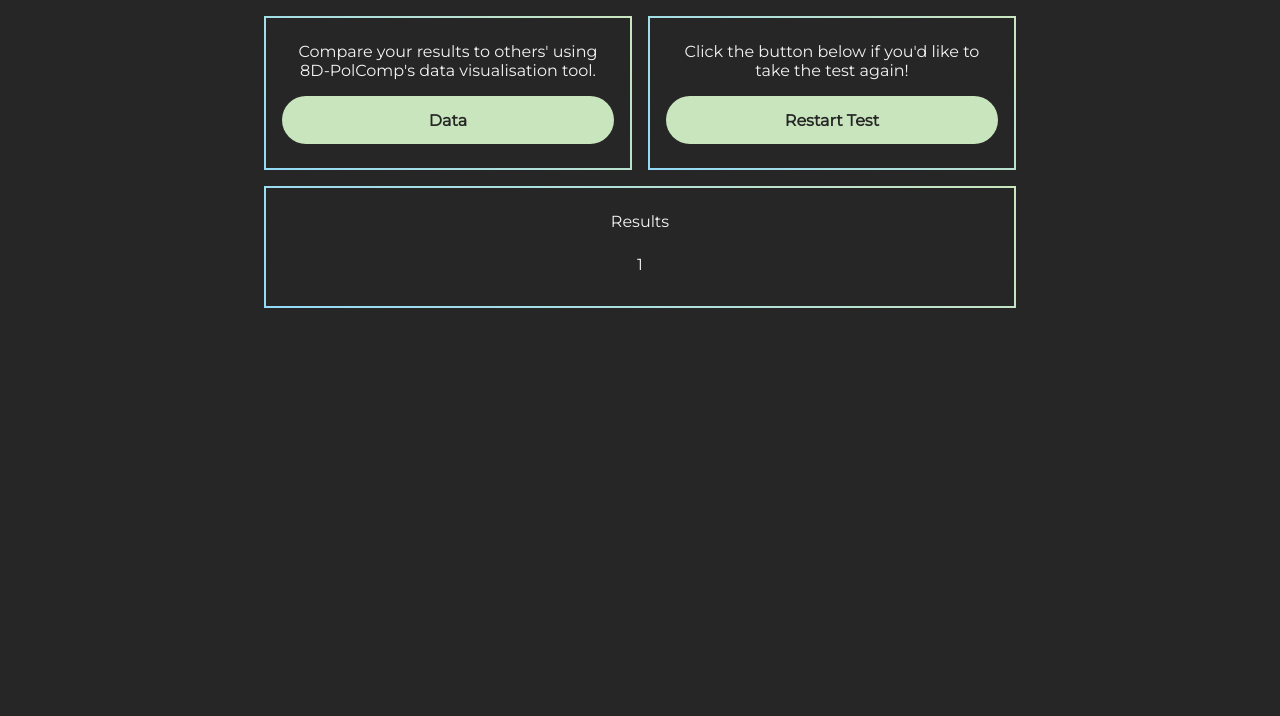
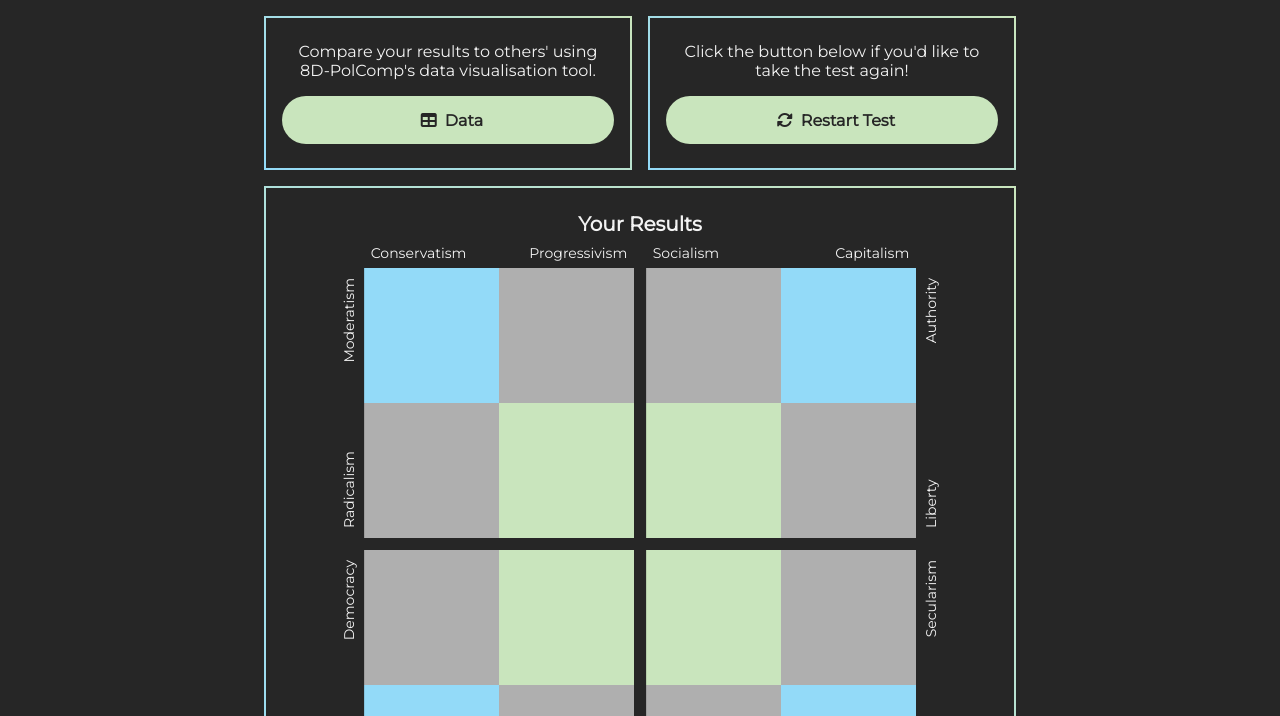
Before and after one commit to haroldini/8D-PolComp, a Flask app: page /results in a window 1280 px wide. Shown: the part 108-824 px from the top of the page. Run offline with Flask 2, Linux system fonts and the light colour scheme; the visitor is signed in with stand-in values (Sample User, id 1); some libraries are stand-ins or nearby versions; grey boxes are pictures that could not be loaded.

Commit message:
janky chartjs plot. need to make it nicer

```diff
--- a/Dev/v2.0.0/application/static/css/app.css
+++ b/Dev/v2.0.0/application/static/css/app.css
@@ -464,3 +464,70 @@ td {
     transition: max-height 1s ease;
     max-height: 0;
 }
+.fa-solid {
+    padding-left: 0.5rem;
+    padding-right: 0.5rem;
+}
+#results_compass {
+    width: 100%;
+    min-width: 300px;
+    background-color: var(--black);
+    padding-bottom: 1rem;
+}
+
+.compass {
+    display: grid;
+    font-size: min(1.75cqw, 1.75cqh);
+    grid-template-columns: 4% repeat(2, 22.5%) 2% repeat(2, 22.5%) 4%;
+    grid-template-rows: 4% repeat(2, 22.5%) 2% repeat(2, 22.5%) 4%;
+    grid-column-gap: 0px;
+    grid-row-gap: 0px;
+    aspect-ratio: 1;
+    margin: auto;
+}
+
+.div1 { grid-area: 2 / 2 / 4 / 4; }
+.div2 { grid-area: 2 / 5 / 4 / 7; }
+.div3 { grid-area: 5 / 2 / 7 / 4; }
+.div4 { grid-area: 5 / 5 / 7 / 7; }
+.div5 { grid-area: 1 / 2 / 2 / 3; align-items : start; padding-left: 5%;}
+.div6 { grid-area: 1 / 3 / 2 / 4; align-items : start; justify-content: right; padding-right: 5%;}
+.div7 { grid-area: 1 / 5 / 2 / 6; align-items : start; padding-left: 5%;}
+.div8 { grid-area: 1 / 6 / 2 / 7; align-items : start; justify-content: right; padding-right: 5%;}
+.div9 { grid-area: 2 / 1 / 3 / 2; padding-top: 40%;}
+.div10 { grid-area: 3 / 1 / 4 / 2; align-items : end; padding-bottom: 40%;}
+.div11 { grid-area: 2 / 7 / 3 / 8; align-items : start; justify-content: right; padding-top: 40%;}
+.div12 { grid-area: 3 / 7 / 4 / 8; align-items : end; justify-content: right; padding-bottom: 40%;}
+.div13 { grid-area: 5 / 1 / 6 / 2; padding-top: 40%;}
+.div14 { grid-area: 6 / 1 / 7 / 2; align-items : end; padding-bottom: 40%;}
+.div15 { grid-area: 5 / 7 / 6 / 8; align-items : start; justify-content: right; padding-top: 40%;}
+.div16 { grid-area: 6 / 7 / 7 / 8; align-items : end; justify-content: right; padding-bottom: 40%;}
+.div17 { grid-area: 7 / 2 / 8 / 3;  align-items : end; padding-left: 5%;}
+.div18 { grid-area: 7 / 3 / 8 / 4;  align-items : end; justify-content: right; padding-right: 5%;}
+.div19 { grid-area: 7 / 5 / 8 / 6;  align-items : end; padding-left: 5%;}
+.div20 { grid-area: 7 / 6 / 8 / 7;  align-items : end; justify-content: right; padding-right: 5%;}
+
+
+.v9, .v13 {
+    transform: rotate(-90deg) translate(-100%, 0);
+    transform-origin: top left;
+}
+.v10, .v14 {
+    transform: translate(0, 100%) rotate(-90deg);
+    transform-origin: top left;
+}
+.v11, .v15{
+    transform: translate(0, -100%) rotate(-90deg);
+    transform-origin: bottom right;
+}
+.v12, .v16{
+    transform: translate(100%, 0) rotate(-90deg);
+    transform-origin: bottom left;
+}
+.quadrant {
+    width: 100%;
+    aspect-ratio: 1;
+}
+.label {
+    display : flex;
+}
--- /dev/null
+++ b/Dev/v2.0.0/application/static/js/polcomp.js
@@ -0,0 +1,121 @@
+let vals = $('#results').data("results")
+
+const quadrants = {
+    "upper_left": {
+        "x": vals["society"],
+        "y": vals["politics"],
+        "colors": ["#93daf8", "#afafaf", "#afafaf", "#c9e5bd"]
+    },
+    "upper_right": {
+        "x": vals["economics"],
+        "y": vals["state"],
+        "colors": ["#afafaf", "#93daf8", "#c9e5bd", "#afafaf"]
+    },
+    "lower_left": {
+        "x": vals["diplomacy"],
+        "y": vals["government"],
+        "colors": ["#afafaf", "#c9e5bd", "#93daf8", "#afafaf"]
+    },
+    "lower_right": {
+        "x": vals["technology"],
+        "y": vals["religion"],
+        "colors": ["#c9e5bd", "#afafaf", "#afafaf", "#93daf8"]
+    }
+}
+
+
+
+const quadrants_plugin = {
+    id: 'quadrants',
+    beforeDraw(chart, args, options) {
+      const {ctx, chartArea: {left, top, right, bottom}, scales: {x, y}} = chart;
+      const midX = x.getPixelForValue(0);
+      const midY = y.getPixelForValue(0);
+      ctx.save();
+      ctx.fillStyle = options.topLeft;
+      ctx.fillRect(left, top, midX - left, midY - top);
+      ctx.fillStyle = options.topRight;
+      ctx.fillRect(midX, top, right - midX, midY - top);
+      ctx.fillStyle = options.bottomRight;
+      ctx.fillRect(midX, midY, right - midX, bottom - midY);
+      ctx.fillStyle = options.bottomLeft;
+      ctx.fillRect(left, midY, midX - left, bottom - midY);
+      ctx.restore();
+    }
+  };
+
+for(const quadrant in quadrants) {
+    new Chart(quadrant, {
+        type: "scatter",
+        data: {
+            datasets: [{
+                pointRadius: 4,
+                pointBackgroundColor: "rgba(0,0,255,1)",
+                data: [{x: quadrants[quadrant]["x"], y: quadrants[quadrant]["y"]}],
+                borderWidth: 2,
+                borderWidth: {
+                    bottom: 0,
+                    top: 1,
+                    left: 1,
+                    right: 1
+                }
+          }]
+        },
+        options:{
+            aspectRatio: 1,
+            responsive: true,
+            maintainAspectRatio: true,
+            layout: {
+                padding: 0,
+                autoPadding: false,
+            },
+            scales:{
+                x: {
+                    display: false,
+                    grid: {
+                        drawTicks: false,
+                        display: false,
+                    },
+                    ticks: {
+                        display: false
+                    },
+                    min: -1,
+                    max: 1,
+                },
+                y: {
+                    display: true,
+                    grid: {
+                        drawTicks: false,
+                        display: false
+                      },
+                    ticks: {
+                        display: false
+                    },
+                    min: -1,
+                    max: 1,
+                }
+            },
+            plugins: {
+                quadrants: {
+                  topLeft: quadrants[quadrant]["colors"][0],
+                  topRight: quadrants[quadrant]["colors"][1],
+                  bottomLeft: quadrants[quadrant]["colors"][2],
+                  bottomRight: quadrants[quadrant]["colors"][3],
+                },
+                legend: {
+                    display: false
+                }
+            }
+        },
+        plugins: [quadrants_plugin]
+    });
+}
+
+function save_image(div_id) {
+    var element = document.getElementById(div_id);
+    html2canvas(element).then(function(canvas) {
+        canvas.toBlob(function(blob) {
+            window.saveAs(blob, "8dpolcomp.png");
+        });
+    });
+}
--- a/Dev/v2.0.0/application/static/js/test.js
+++ b/Dev/v2.0.0/application/static/js/test.js
@@ -6,6 +6,7 @@ let progress = document.getElementById("progress-bar");
 
 // Initial question
 let questions = $('#texts').data("texts").sort( () => Math.random() - 0.5);
+console.log(questions)
 let qn = 0;
 let answers = {};
 let id = questions[qn]["id"];
--- a/Dev/v2.0.0/application/static/js/data.js
+++ b/Dev/v2.0.0/application/static/js/ui.js
@@ -1,7 +1,6 @@
 function show_more(target) {
     const div = document.getElementById(target+"-div")
     const link = document.getElementById(target+"-link")
-
 
     if(div.classList.contains("hidden")) {
         div.classList.remove("hidden")
--- a/Dev/v2.0.0/application/templates/layouts/base.html
+++ b/Dev/v2.0.0/application/templates/layouts/base.html
@@ -16,8 +16,14 @@
 
         <link href='https://fonts.googleapis.com/css?family=Open Sans' rel='stylesheet'>
         <link href='https://fonts.googleapis.com/css?family=Montserrat' rel='stylesheet'>
+        <link href="https://cdnjs.cloudflare.com/ajax/libs/font-awesome/6.3.0/css/all.min.css" rel="stylesheet">
 
         <script src="https://ajax.googleapis.com/ajax/libs/jquery/3.6.3/jquery.min.js"></script>
+        <script src="https://cdn.jsdelivr.net/npm/chart.js@4.2.1/dist/chart.umd.min.js"></script>
+        <script src="https://cdn.jsdelivr.net/npm/html2canvas@1.4.1/dist/html2canvas.min.js"></script>
+        <script src="https://cdn.jsdelivr.net/npm/file-saver@2.0.5/dist/FileSaver.min.js"></script>
+
+
 
     </head>
     <body class="center-content">
--- a/Dev/v2.0.0/application/templates/pages/data.html
+++ b/Dev/v2.0.0/application/templates/pages/data.html
@@ -1,5 +1,5 @@
 <!DOCTYPE html>
-<script src="/static/js/data.js"></script>
+<script src="/static/js/ui.js"></script>
 
 {% extends "layouts/base.html" %}
 
--- a/Dev/v2.0.0/application/templates/pages/index.html
+++ b/Dev/v2.0.0/application/templates/pages/index.html
@@ -1,5 +1,5 @@
 <!DOCTYPE html>
-<script src="/static/js/index.js"></script>
+<script src="/static/js/ui.js"></script>
 
 {% extends "layouts/base.html" %}
 
@@ -9,12 +9,12 @@
     <div class="component">
         <p class="text">8D-PolComp is a political model which places you on 8 ideological axes. Click the button below to join {{data["completed_count"]}} others and find where you stand politically.</p>
         <p class="text">Alternatively, continue reading to learn more about the test.</p>
-        <a class="button center-content flex" href="/test">Take the Test</a>
+        <a class="button center-content flex" href="/test"><i class="fa-solid fa-right-long"></i>Take the Test</a>
     </div>
     <div class="component">
         <p class="text">With permission, {{data["recorded_count"]}} participants' results have been recorded with some optional demographics, such as nationality, age, as well as their political affiliations.</p>
         <p class="text">View & filter this data using the comprehensive visualisation tool available on the Data page.</p>
-        <a class="button center-content flex" href="/data">Data</a>
+        <a class="button center-content flex" href="/data"><i class="fa-solid fa-table"></i>Data</a>
     </div>
     <div class="component">
     </div>
--- a/Dev/v2.0.0/application/templates/pages/instructions.html
+++ b/Dev/v2.0.0/application/templates/pages/instructions.html
@@ -27,6 +27,6 @@
     <p>You will be shown a series of political statements, and your responses to them will be recorded. At the end of the test, your responses will be used to determine your position across eight ideological axes.</p>
 </div>
 <div class="component flex">
-    <button class="button blue-button" onclick="start_test()">Continue</button>
+    <button class="button blue-button" onclick="start_test()"><i class="fa-solid fa-right-long"></i>Continue</button>
 </div>
 {% endblock %}
--- a/Dev/v2.0.0/application/templates/pages/results.html
+++ b/Dev/v2.0.0/application/templates/pages/results.html
@@ -1,4 +1,6 @@
 <!DOCTYPE html>
+
+<meta id="results" data-results="{{ results }}">
 <script>
     function restart_test() {
         $.ajax({
@@ -23,16 +25,48 @@
 <div class="components">
     <div class="component">
         <p class="text">Compare your results to others' using 8D-PolComp's data visualisation tool.</p>
-        <a class="button center-content flex" href="/data">Data</a>
+        <a class="button center-content flex" href="/data"><i class="fa-solid fa-table"></i>Data</a>
     </div>
     <div class="component">
         <p class="text">Click the button below if you'd like to take the test again!</p>
-        <a class="button center-content flex" href="" onclick="restart_test()">Restart Test</a>
+        <a class="button center-content flex" href="" onclick="restart_test()"><i class="fa-solid fa-rotate"></i>Restart Test</a>
     </div>
 </div>
 <div class="component">
-    <p class="text">Results</p>
-    <p>{{results}}</p>
+    <div id="results_compass">
+        <p class="text text-subtitle">Your Results</p>
+        <div class="compass">
+            <div class="div1 quadrant">
+                <canvas class="quadrant-canvas" id="upper_left"></canvas>
+            </div>
+            <div class="div2 quadrant">
+                <canvas class="quadrant-canvas" id="upper_right"></canvas>
+            </div>
+            <div class="div3 quadrant">
+                <canvas class="quadrant-canvas" id="lower_left"></canvas>
+            </div>
+            <div class="div4 quadrant">
+                <canvas class="quadrant-canvas" id="lower_right"></canvas>
+            </div>
+            <div class="div5 label left">Conservatism</div>
+            <div class="div6 label right">Progressivism</div>
+            <div class="div7 label left">Socialism</div>
+            <div class="div8 label right">Capitalism</div>
+            <div class="div9 label right"><div class="v9">Moderatism</div></div>
+            <div class="div10 label left"><div class="v10">Radicalism</div></div>
+            <div class="div11 label right"><div class="v11">Authority</div></div>
+            <div class="div12 label left"><div class="v12">Liberty</div></div>
+            <div class="div13 label right"><div class="v13">Democracy</div></div>
+            <div class="div14 label left"><div class="v14">Autocracy</div></div>
+            <div class="div15 label right"><div class="v15">Secularism</div></div>
+            <div class="div16 label left"><div class="v16">Theocracy</div></div>
+            <div class="div17 label">Nationalism</div>
+            <div class="div18 label">Cosmopolitanism</div>
+            <div class="div19 label">Transhumanism</div>
+            <div class="div20 label">Primitivism</div>
+        </div>
+    </div>
+    <button class="button grey-button" onclick="save_image('results_compass')"><i class="fa-solid fa-arrow-down"></i>Save</button>
 </div>
-
+<script src="/static/js/polcomp.js"></script>
 {% endblock %}
--- a/Dev/v2.0.0/application/templates/pages/test.html
+++ b/Dev/v2.0.0/application/templates/pages/test.html
@@ -20,6 +20,6 @@
     <button class="button fade-button" onclick="next_question(0)">Neutral / Not Sure</button>
     <button class="button green-button" onclick="next_question(-1)">Disagree</button>
     <button class="button green-button" onclick="next_question(-2)">Strongly Disagree</button>
-    <button class="button grey-button" onclick="prev_question()">Back</button>
+    <button class="button grey-button" onclick="prev_question()"><i class="fa-solid fa-left-long"></i>Back</button>
 </div>
 {% endblock %}
--- a/Dev/v2.0.0/application/views/results.py
+++ b/Dev/v2.0.0/application/views/results.py
@@ -1,5 +1,6 @@
 from flask import Blueprint, render_template, session, request, redirect, url_for
 from application.controllers.questions import QuestionsController as Questions
+import json
 
 v = Blueprint('results', __name__)
 
@@ -19,4 +20,4 @@ def results():
         return {"status": "success"}, 200
 
     print("TEMPLATE: ", session["template"])
-    return render_template(f"pages/{session['template']}.html", results=session["results"])
+    return render_template(f"pages/{session['template']}.html", results=json.dumps(session["results"]))
```
Also changed, not shown: Dev/v2.0.0/application/static/js/index.js (deleted, +0 -17 lines), Dev/v2.0.0/application/templates/pages/temp.html (added, +86 -0 lines).
